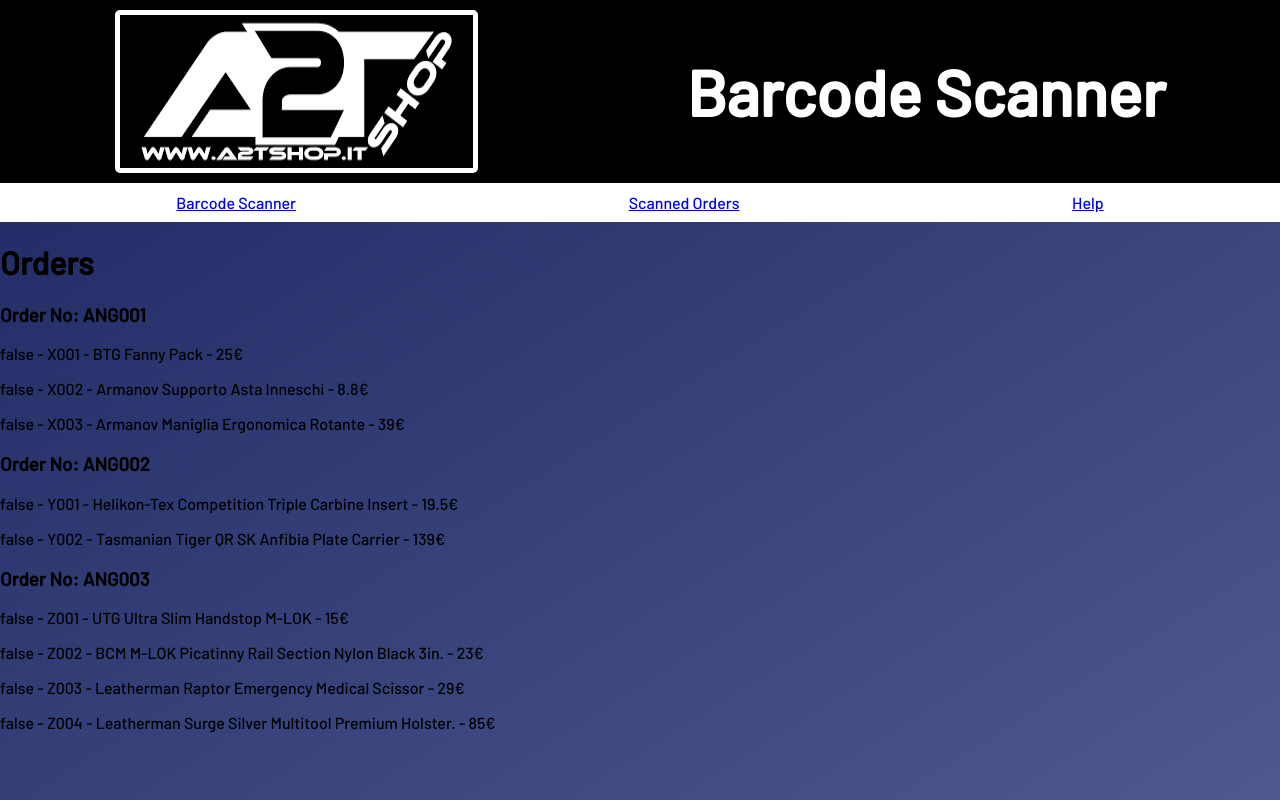
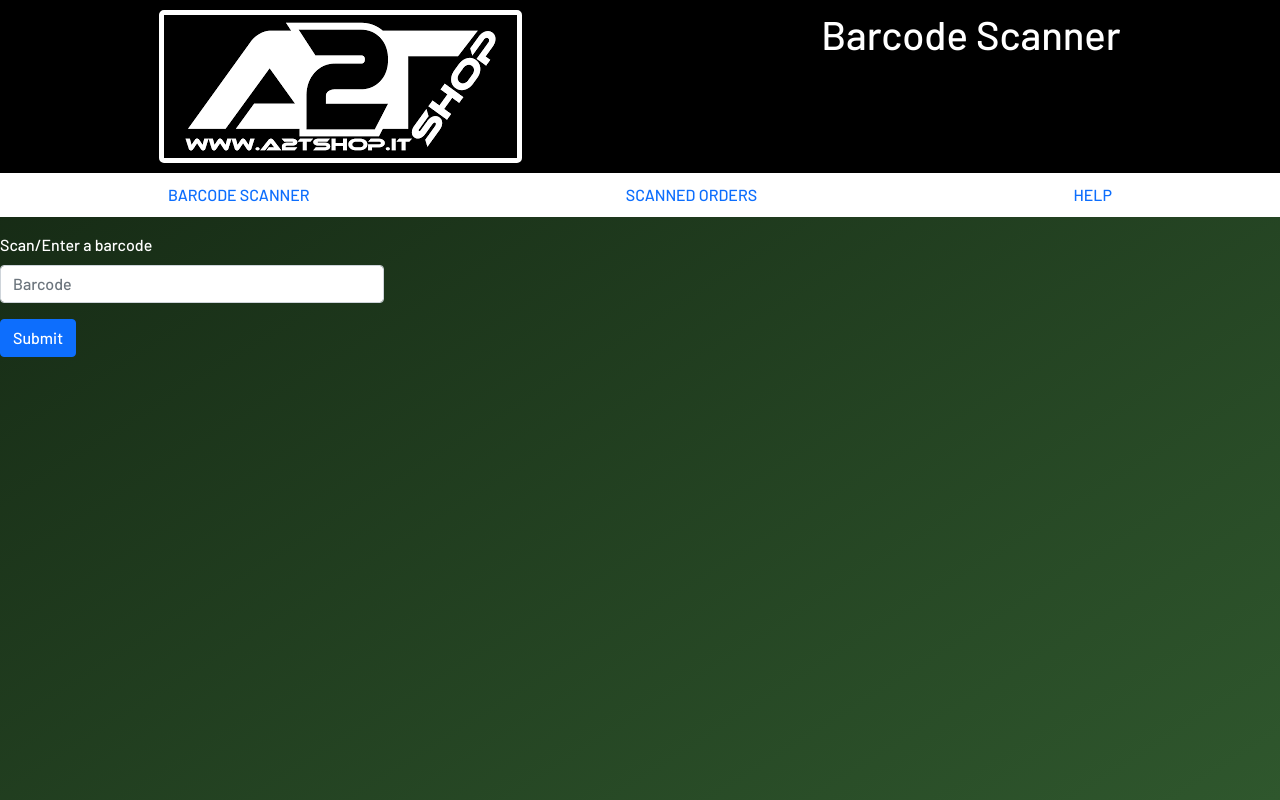
Before and after one commit to ange47rm/React-Barcode_Scanner, a React (Create React App) app: page / in a window 1280 px wide. Built offline with nearby package versions, Linux system fonts and the light colour scheme.

Commit message:
State being captured in BarcodeScannerComponent and sent up to main container via input field. CSS need improvement.

```diff
--- a/src/components/BarcodeScannerComponent.jsx
+++ b/src/components/BarcodeScannerComponent.jsx
@@ -1,13 +1,25 @@
-import React from 'react';
+import {React, useState} from 'react';
 import OrderComponent from './OrderComponent';
+import Form from 'react-bootstrap/Form';
+import Button from 'react-bootstrap/Button'
 
-const BarcodeScannerComponent = ({orders, loaded}) => {
+const BarcodeScannerComponent = ({ orders, loaded, captureBarcode }) => {
 
-    const orderNodes = orders.map(order => {
-        return (
-            <OrderComponent orderNo={order.orderNo} key={order.objId} orderLines={order.orderLines} />
-        )
-    })
+    const [inputBarcode, setInputBarcode] = useState('');
+
+    // const orderNodes = orders.map(order => {
+    //     return (
+    //         <OrderComponent orderNo={order.orderNo} key={order.objId} orderLines={order.orderLines} />
+    //     )
+    // })
+
+    // FORM SUBMIT HANDLER
+    const handleBarcodeSubmit = (event) => {    // when the form is submitted...
+        event.preventDefault();             // ... prevent the page from being refreshed...
+        captureBarcode(inputBarcode);           // ... run captureVin using the inputVin ...
+        event.target.reset();               // ... and finally reset form field.
+    }
+
 
     if (!loaded) {
         return (
@@ -19,8 +31,18 @@
 
     return (
         <>
-            <h1>Orders</h1>
-            {orderNodes}
+            <Form className='whiteText' onSubmit={handleBarcodeSubmit}>
+                <Form.Group className="mb-3">
+                    <Form.Label>Scan/Enter a barcode</Form.Label>
+                    <Form.Control id="barcodeInput" type="text" placeholder="Barcode" onChange={e => setInputBarcode(e.target.value)} required />
+                </Form.Group>
+
+                <Button variant="primary" type="submit">
+                    Submit
+                </Button>
+            </Form>
+
+            <h2  className='whiteText'> {inputBarcode}</h2>
         </>
     )
 }
--- a/src/components/HeaderComponent.jsx
+++ b/src/components/HeaderComponent.jsx
@@ -13,13 +13,13 @@
             <nav>
                 <ul id='navbar'>
                     <li>
-                        <Link to="/" className="navlink">Barcode Scanner</Link>
+                        <Link to="/" className="navlink">BARCODE SCANNER</Link>
                     </li>
                     <li>
-                        <Link to='/scanned-orders' className="navlink">Scanned Orders</Link>
+                        <Link to='/scanned-orders' className="navlink">SCANNED ORDERS</Link>
                     </li>
                     <li>
-                        <Link to='/help' className="navlink">Help</Link>
+                        <Link to='/help' className="navlink">HELP</Link>
                     </li>
                 </ul>
             </nav>
--- a/src/containers/BarcodeScannerContainer.jsx
+++ b/src/containers/BarcodeScannerContainer.jsx
@@ -11,6 +11,8 @@
 
     const [orders, setOrders] = useState([]);
     const [loaded, setLoaded] = useState(false);
+    const [barcode, setBarcode] = useState('');     // the barcode that the BarcodeScannerComponent component will "pass up"
+
 
     async function fetchOrders() {
         await fetch("./orders.json")
@@ -21,6 +23,7 @@
             })
     }
 
+
     useEffect(() => {
         fetchOrders();
     }, []);
@@ -29,7 +32,7 @@
         <Router>
             <HeaderComponent />
             <Switch>
-                <Route exact path="/" element={<BarcodeScannerComponent orders={orders} loaded={loaded} />} />
+                <Route exact path="/" element={<BarcodeScannerComponent orders={orders} loaded={loaded} captureBarcode={inputBarcode => setBarcode(inputBarcode)}/>} />
                 <Route path="/scanned-orders" element={<ScannedOrdersComponent />} />
                 <Route path="/help" element={<HelpComponent />} />
             </Switch>
--- a/src/index.css
+++ b/src/index.css
@@ -3,17 +3,30 @@
 }
 
 body {
-  background-image: linear-gradient(to bottom right, rgb(28, 39, 97), rgb(78, 89, 145));
+  background-image: linear-gradient(to bottom right, rgb(19, 37, 18), rgb(47, 87, 45));
   height: 100%;
   margin: 0;
   background-repeat: no-repeat;
   background-attachment: fixed;
-  font-family: 'Barlow', sans-serif;
+  font-family: 'Barlow', sans-serif !important;
+  color: white;
 }
 
 ul {
   list-style-type: none;
   margin: 0
+}
+
+.whiteText {
+  color: white;
+}
+
+.navlink {
+  text-decoration: none;
+}
+
+#barcodeInput {
+  width: 30%;
 }
 
 #navbar {
--- a/src/index.js
+++ b/src/index.js
@@ -3,6 +3,7 @@
 import "./index.css";
 import App from "./App";
 import reportWebVitals from "./reportWebVitals";
+import '../node_modules/bootstrap/dist/css/bootstrap.min.css';
 
 const root = ReactDOM.createRoot(document.getElementById("root"));
 root.render(
```
